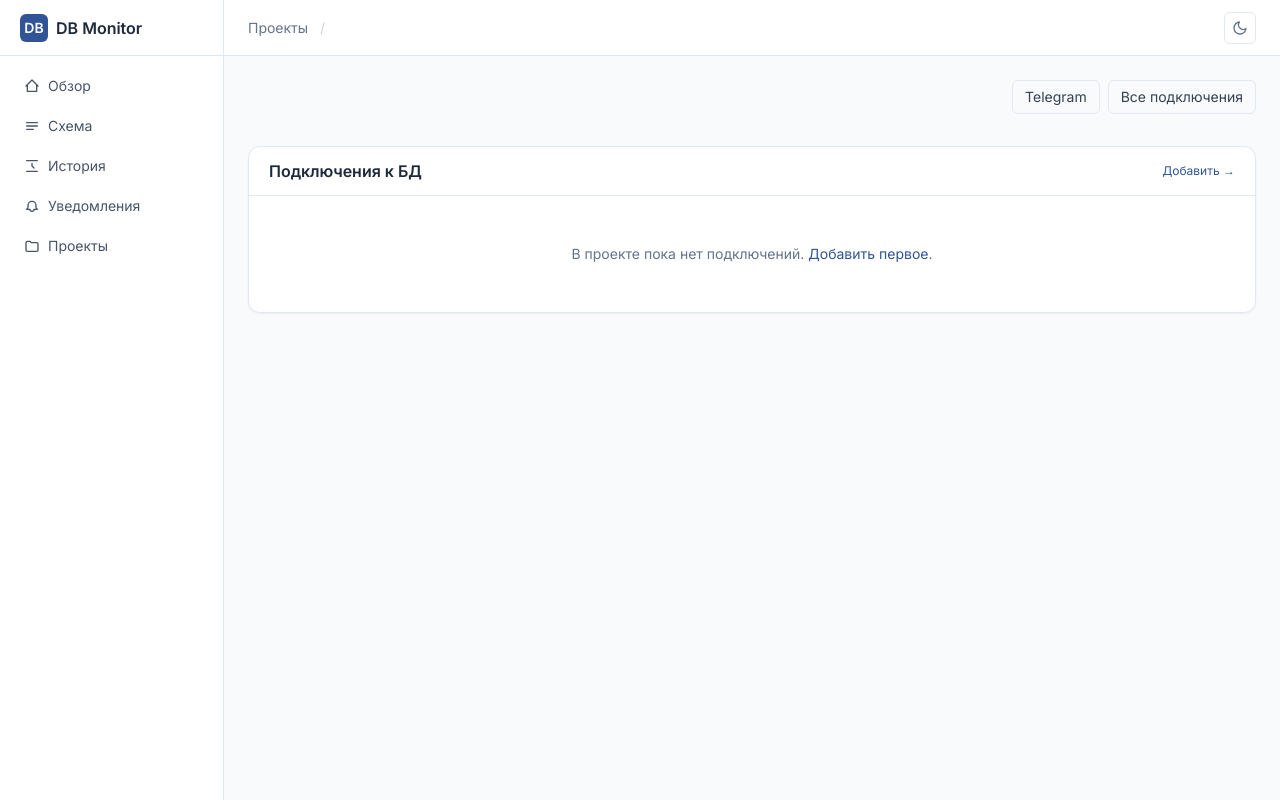
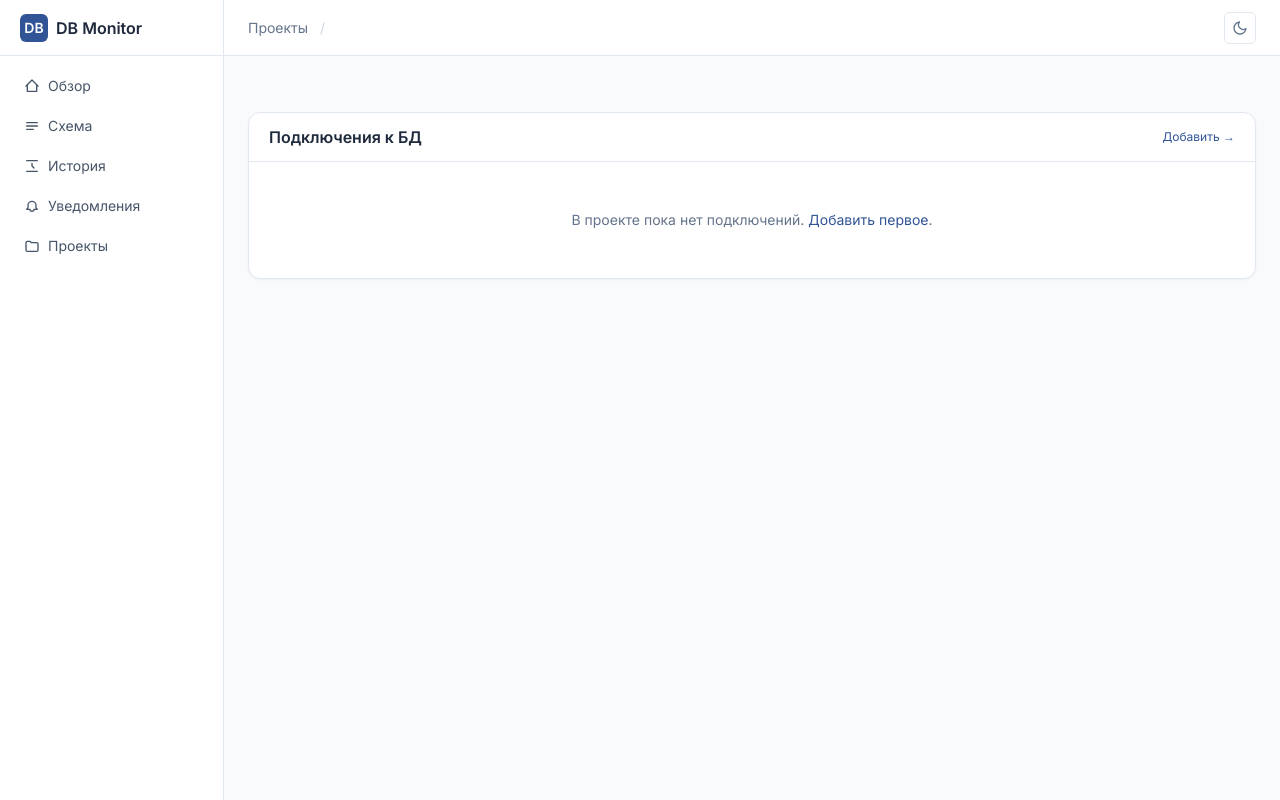
Before and after one commit to aleksandr-novikov/db-monitoring, a Flask app: template templates/projects/detail.html in a window 1280 px wide. Run offline with Flask 3, Linux system fonts and the light colour scheme; the template is opened without the code that fills it, so the values that code supplies are empty; parts of the project's set-up code (start-up, migrations or seed data) failed here and were passed over; some libraries are stand-ins or nearby versions.

Commit message:
fix(#257): убрать дубль-кнопки «Telegram» / «Все подключения» из шапки проекта
QA нашёл (#257, скриншот): на /projects/<slug> в правом верхнем углу
висели две кнопки — «Telegram» и «Все подключения», — которые ведут на
те же страницы, что пункты сайдбара слева. Дублирование без явной
причины: в шапке нет никакого extra-функционала, просто копия навигации.

После #258 переход на /projects/<slug>/* автоматически делает этот
проект current, поэтому сайдбарные «Подключения» и «Telegram» ведут
именно сюда — кнопки в шапке стали технически излишними.

Cleanup: убираем оба `<a>` из templates/projects/detail.html, выравниваем
шапку — теперь там только <h1> и slug. Меньше визуального шума,
меньше «дубль-кнопок» в чек-листе UX-аудита.

Тест: test_detail_page_does_not_duplicate_sidebar_nav проверяет что
строка «Все подключения» (уникальная для удалённой кнопки) больше
не рендерится.

```diff
--- a/templates/projects/detail.html
+++ b/templates/projects/detail.html
@@ -7,21 +7,13 @@
 {% endblock %}
 
 {% block content %}
-  <div class="flex items-baseline justify-between">
-    <div>
-      <h1 class="text-2xl font-semibold tracking-tight">{{ project.name }}</h1>
-      <span class="font-mono text-xs text-slate-500 dark:text-slate-400">{{ project.slug }}</span>
-    </div>
-    <div class="flex items-center gap-2">
-      <a href="{{ url_for('settings.notifications', slug=project.slug) }}"
-         class="rounded-md border border-slate-200 px-3 py-1.5 text-sm text-slate-700 hover:bg-slate-100 dark:border-slate-700 dark:text-slate-200 dark:hover:bg-slate-800">
-        Telegram
-      </a>
-      <a href="{{ url_for('connections.list_connections', slug=project.slug) }}"
-         class="rounded-md border border-slate-200 px-3 py-1.5 text-sm text-slate-700 hover:bg-slate-100 dark:border-slate-700 dark:text-slate-200 dark:hover:bg-slate-800">
-        Все подключения
-      </a>
-    </div>
+  {# #257: кнопки «Telegram» / «Все подключения» убраны — они дублировали
+     пункты сайдбара, которые уже скоупятся к текущему проекту. После #258
+     заход на /projects/<slug> автоматически делает этот проект current,
+     так что сайдбарные пункты ведут именно сюда. #}
+  <div>
+    <h1 class="text-2xl font-semibold tracking-tight">{{ project.name }}</h1>
+    <span class="font-mono text-xs text-slate-500 dark:text-slate-400">{{ project.slug }}</span>
   </div>
 
   <div class="mt-4">{% include "_flash.html" %}</div>
```
Also changed, not shown: tests/test_projects.py (+17 -0 lines).
